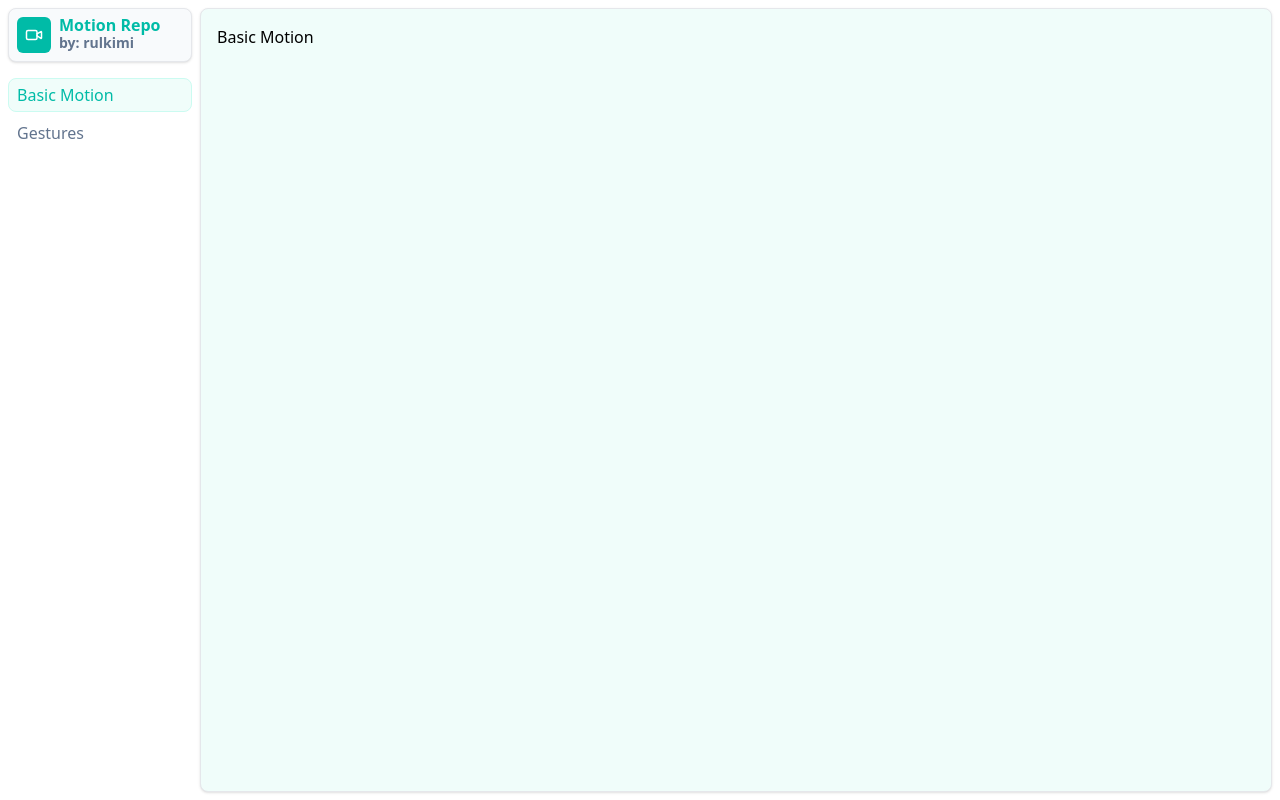
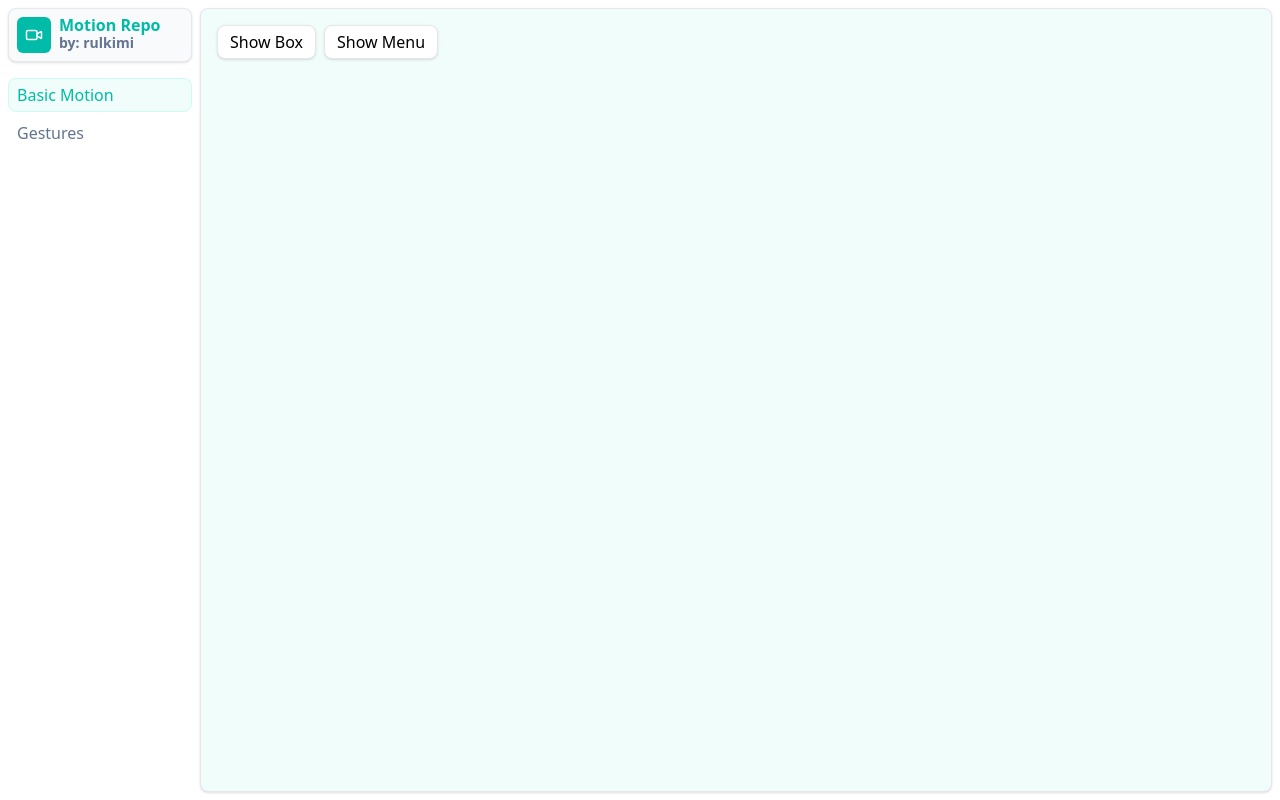
Before and after one commit to azrul-qbeep/motion-repo, a Next.js app: page /basic-motion in a window 1280 px wide. Built offline with nearby package versions, Linux system fonts and the light colour scheme.

Commit message:
add basic motion

```diff
--- a/app/basic-motion/page.tsx
+++ b/app/basic-motion/page.tsx
@@ -1,5 +1,76 @@
+"use client";
+
+import { motion, AnimatePresence } from "motion/react";
+import { useState } from "react";
+import ExampleLayout from "../layouts/example-layout";
+import BaseButton from "../ui/button";
+
 export default function BasicMotion() {
+  const [showBox, setShowBox] = useState(false);
+  const [showMenu, setShowMenu] = useState(false);
   return (
-    <div>Basic Motion</div>
-  )
+    <ExampleLayout
+      menu={
+        <div className="flex gap-2 mr-4">
+          <BaseButton onClick={() => setShowBox(!showBox)}>
+            Show Box
+          </BaseButton>
+          <BaseButton onClick={() => setShowMenu(!showMenu)}>
+            Show Menu
+          </BaseButton>
+        </div>
+      }
+    >
+      <AnimatePresence>
+        {showBox && (
+          <motion.div
+            initial={{
+              rotate: "0deg",
+              scale: 0,
+              y: 0,
+            }}
+            animate={{
+              rotate: "180deg",
+              scale: 1,
+              y: [0, 150, -150, -150, 0],
+            }}
+            exit={{
+              rotate: "0deg",
+              scale: 0,
+              y: 0,
+            }}
+            transition={{
+              duration: 1,
+              ease: "backInOut",
+              times: [0, 0.25, 0.5, 0.85, 1],
+            }}
+            className="w-24 h-24 rounded-xl bg-gradient-to-tr from-emerald-500 to-emerald-300"
+          ></motion.div>
+        )}
+      </AnimatePresence>
+
+      <AnimatePresence>
+        {showMenu && (
+          <motion.div
+            className="p-4 bg-slate-700 w-80 h-96 text-white rounded-lg"
+            initial={{
+              scale: 0,
+            }}
+            animate={{
+              scale: 1,
+            }}
+            exit={{
+              scale: [1, 1.2, 0],
+            }}
+            transition={{
+              times: [0, 0.5, 1],
+            }}
+            layout
+          >
+            Hello
+          </motion.div>
+        )}
+      </AnimatePresence>
+    </ExampleLayout>
+  );
 }
--- /dev/null
+++ b/app/layouts/example-layout.tsx
@@ -0,0 +1,11 @@
+export default function ExampleLayout({
+  children,
+  menu,
+}: Readonly<{ children: React.ReactNode; menu: React.ReactNode }>) {
+  return (
+    <div className="space-y-4">
+      <div>{menu}</div>
+      <div className="flex h-[400px] justify-center items-center">{children}</div>
+    </div>
+  ) ;
+}
--- /dev/null
+++ b/app/ui/button.tsx
@@ -0,0 +1,18 @@
+import { MouseEventHandler } from "react"
+
+export default function BaseButton({
+  children,
+  onClick
+}: {
+  children: React.ReactNode,
+  onClick: MouseEventHandler<HTMLButtonElement> | undefined
+}) {
+  return (
+    <button
+      className="px-3 py-1 rounded-lg bg-white border border-gray-200 shadow-sm cursor-pointer hover:shadow-inner"
+      onClick={onClick}
+    >
+      {children}
+    </button>
+  )
+}
--- a/package.json
+++ b/package.json
@@ -10,6 +10,7 @@
   },
   "dependencies": {
     "lucide-react": "^0.479.0",
+    "motion": "^12.4.10",
     "next": "15.2.1",
     "react": "^19.0.0",
     "react-dom": "^19.0.0"
```
Also changed, not shown: 1 other file (tests, documents, lock files or other folders).
